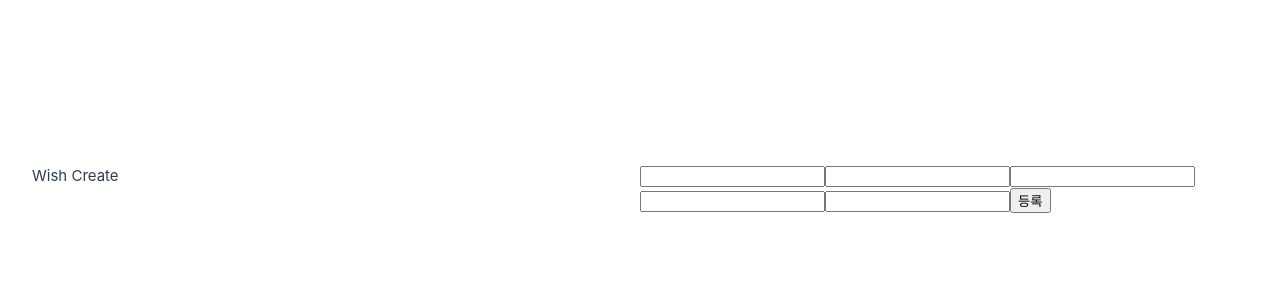
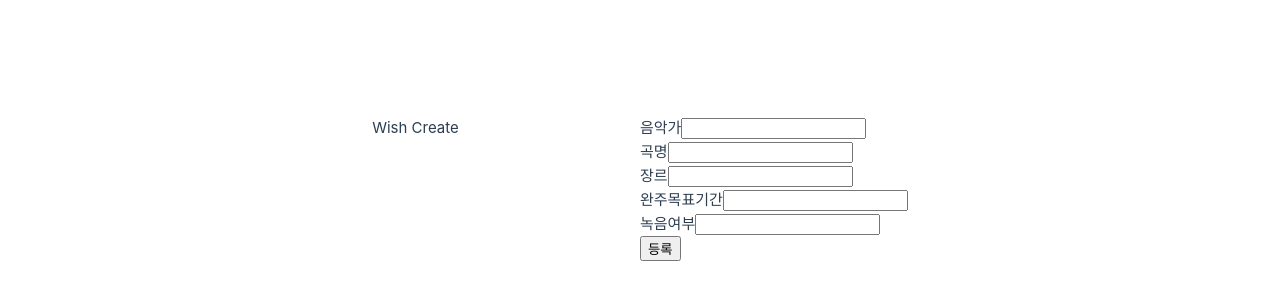
Before and after one commit to BelleHan/piano-mania, a Vue app: page /wishCreate in a window 1280 px wide. Shown: the part 212-512 px from the top of the page. Built offline with nearby package versions, Linux system fonts and the light colour scheme.

Commit message:
create wish

```diff
--- a/db.json
+++ b/db.json
@@ -11,6 +11,30 @@
       "title": "제목2",
       "content": "내용2",
       "isComplete": false
+    },
+    {
+      "musician": "11",
+      "music": "11",
+      "genre": "11",
+      "dueDate": "11",
+      "isRecord": "11",
+      "id": 3
+    },
+    {
+      "musician": "22",
+      "music": "2",
+      "genre": "2",
+      "dueDate": "2",
+      "isRecord": "2",
+      "id": 4
+    },
+    {
+      "musician": "쇼팽",
+      "music": "발라드 1번",
+      "genre": "클래식",
+      "dueDate": "1년",
+      "isRecord": "아직",
+      "id": 5
     }
   ]
 }
--- a/package.json
+++ b/package.json
@@ -10,6 +10,7 @@
     "format": "prettier --write src/"
   },
   "dependencies": {
+    "axios": "^1.4.0",
     "vue": "^3.3.4",
     "vue-router": "^4.2.4"
   },
--- a/src/views/WishCreate.vue
+++ b/src/views/WishCreate.vue
@@ -1,18 +1,53 @@
 <template>
-    <div>Wish Create</div>
-    <!-- 음악가 곡명 장르 완주목표기간 완주여부 -->
-    <form action="">
-        <input type="text" />
-        <input type="text" />
-        <input type="text" />
-        <input type="text" />
-        <input type="text" />
-        <button type="button">등록</button>
-    </form>
+  <div>Wish Create</div>
+  <form @submit="createWish">
+    <label>음악가</label>
+    <input type="text" v-model="wish.musician" /><br />
+    <label>곡명</label>
+    <input type="text" v-model="wish.music" /><br />
+    <label>장르</label>
+    <input type="text" v-model="wish.genre" /><br />
+    <label>완주목표기간</label>
+    <input type="text" v-model="wish.dueDate" /><br />
+    <label>녹음여부</label>
+    <input type="text" v-model="wish.isRecord" /><br />
+    <button type="submit">등록</button>
+  </form>
 </template>
 
-<script setup>
+<script>
+import axios from 'axios'
+import { ref } from 'vue'
 
+export default {
+  setup() {
+    const wish = ref({
+      musician: '',
+      music: '',
+      genre: '',
+      dueDate: '',
+      isRecord: ''
+    })
+
+    const createWish = async () => {
+      let res
+      const data = {
+        musician: wish.value.musician,
+        music: wish.value.music,
+        genre: wish.value.genre,
+        dueDate: wish.value.dueDate,
+        isRecord: wish.value.isRecord
+      }
+
+      res = await axios.post('http://localhost:3000/wishlist', data)
+    }
+
+    return {
+      wish,
+      createWish
+    }
+  }
+}
 </script>
 
 <style lang="scss" scoped></style>
```
Also changed, not shown: 1 other file (tests, documents, lock files or other folders). Lines whose indentation alone changed are shown as unchanged.
